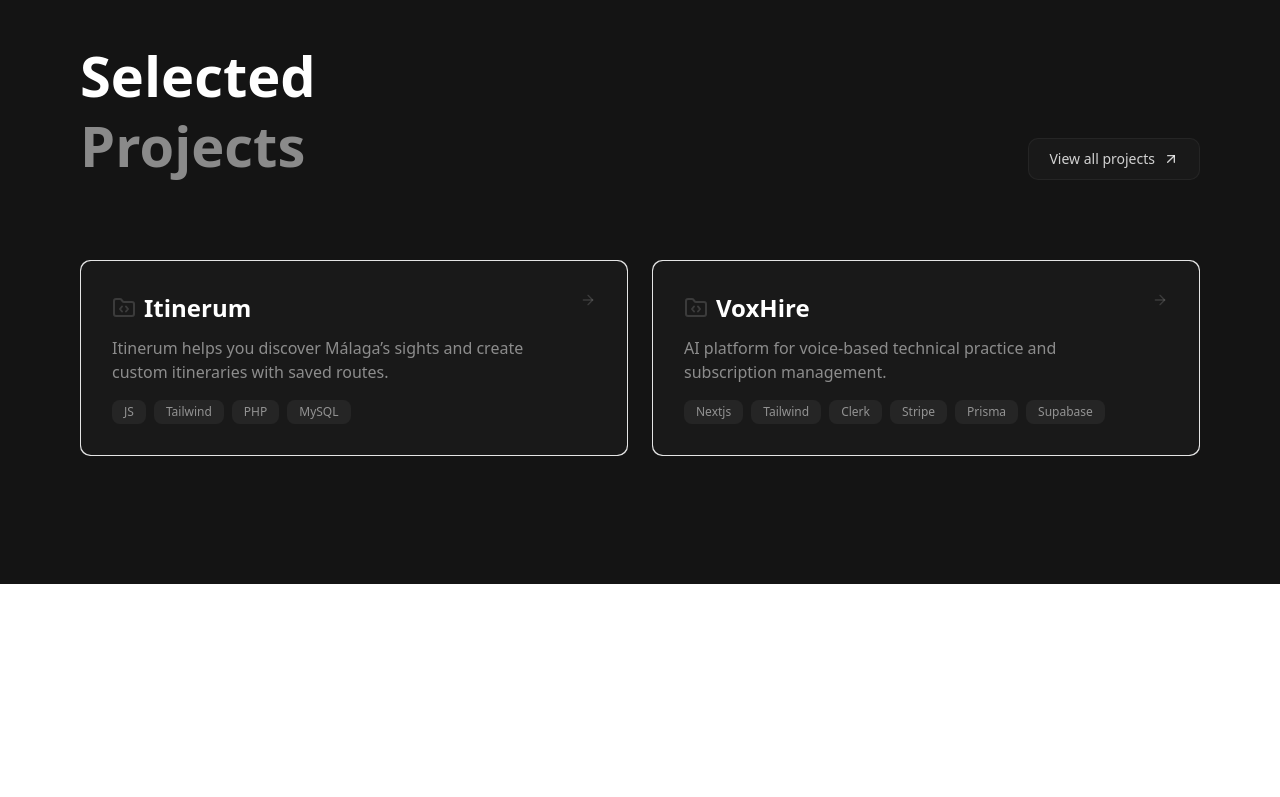
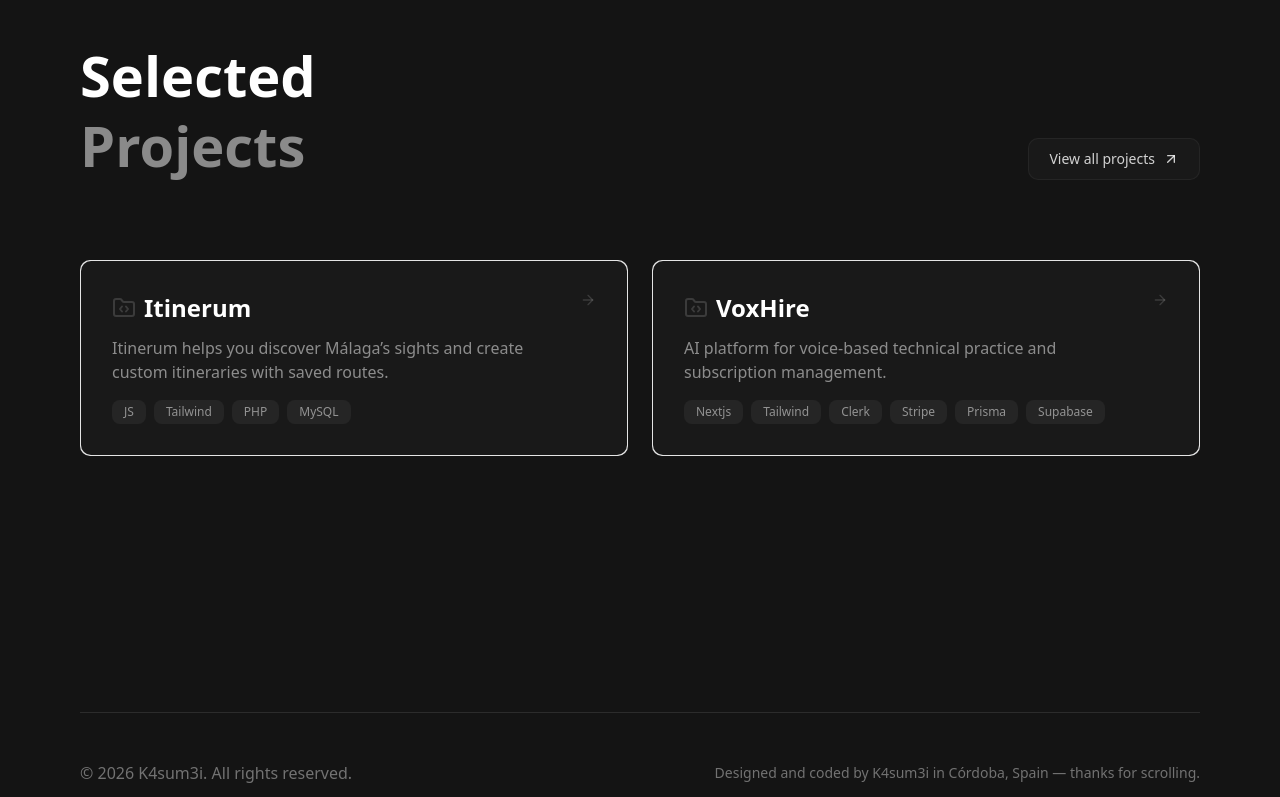
Before and after one commit to K4sum3i/K4sum3i.dev, a Next.js app: page / in a window 1280 px wide. Shown: the part 2000-2797 px from the top of the page. Before the commit the page ends 2584 px from the top, so only its background shows below. Built offline with nearby package versions, Linux system fonts and the light colour scheme.

Commit message:
feat(shared): add shared components index and footer
Add a new index file for shared components to simplify imports and implement a new Footer component with intersection observer animation. Also update NavigationIsland to be a named export and adjust ring color in globals.css.

```diff
--- a/app/(Home)/page.tsx
+++ b/app/(Home)/page.tsx
@@ -1,3 +1,4 @@
+import { Footer } from "@/components/shared";
 import { AboutSection, HeroSection, ProjectsSection } from "./components";
 
 export default function Home() {
@@ -6,6 +7,7 @@ export default function Home() {
       <HeroSection />
       <AboutSection />
       <ProjectsSection />
+      <Footer />
     </main>
   );
 }
--- a/app/globals.css
+++ b/app/globals.css
@@ -99,7 +99,7 @@
   --destructive: oklch(0.704 0.191 22.216);
   --border: oklch(1 0 0 / 10%);
   --input: oklch(1 0 0 / 15%);
-  --ring: oklch(0.556 0 0);
+  --ring: oklch(1 0 0 / 50%);
   --chart-1: oklch(0.488 0.243 264.376);
   --chart-2: oklch(0.696 0.17 162.48);
   --chart-3: oklch(0.769 0.188 70.08);
--- a/app/layout.tsx
+++ b/app/layout.tsx
@@ -1,5 +1,5 @@
 import type { Metadata } from "next";
-import NavigationIsland from "@/components/shared/NavigationIsland";
+import {NavigationIsland} from "@/components/shared";
 import { Geist, Geist_Mono } from "next/font/google";
 import "./globals.css";
 
--- /dev/null
+++ b/components/shared/Footer.tsx
@@ -0,0 +1,39 @@
+"use client";
+import { useEffect, useRef, useState } from "react";
+
+export function Footer() {
+  const [isVisible, setIsVisible] = useState(false);
+  const sectionRef = useRef<HTMLElement>(null);
+
+  useEffect(() => {
+    const observer = new IntersectionObserver(
+      ([entry]) => {
+        if (entry.isIntersecting) setIsVisible(true);
+      },
+      { threshold: 0.1 },
+    );
+
+    if (sectionRef.current) observer.observe(sectionRef.current);
+    return () => observer.disconnect();
+  }, []);
+  return (
+    <section ref={sectionRef} className="relative px-6 py-32 md:px-12 lg:px-20">
+      <div
+        className={`flex flex-col items-start justify-between gap-8 border-t border-white/10 pt-12 transition-all md:flex-row md:items-center ${
+          isVisible ? "translate-y-0 opacity-100" : "translate-y-8 opacity-0"
+        }`}
+        style={{ transitionDelay: "400ms", transitionDuration: "700ms" }}
+      >
+        <div className="flex items-center gap-4 text-white/40">
+          © {new Date().getFullYear()} K4sum3i. All rights reserved.
+        </div>
+
+        {/* Copyright */}
+        <p className="text-sm text-white/40">
+          Designed and coded by K4sum3i in Córdoba, Spain — thanks for
+          scrolling.
+        </p>
+      </div>
+    </section>
+  );
+}
--- a/components/shared/NavigationIsland.tsx
+++ b/components/shared/NavigationIsland.tsx
@@ -2,7 +2,7 @@
 import Link from "next/link";
 import { usePathname } from "next/navigation";
 import { Mail, Github, Twitter, Instagram } from "lucide-react";
-import { useEffect, useRef, useState, useCallback, useMemo } from "react";
+import { useEffect, useRef, useState, useMemo } from "react";
 
 const navItems = [
   { name: "Home", href: "/" },
@@ -49,7 +49,7 @@ function Loader() {
   );
 }
 
-export default function NavigationIsland() {
+export function NavigationIsland() {
   const pathname = usePathname();
   const linkRefs = useRef<(HTMLElement | null)[]>([]);
   const timeoutRef = useRef<NodeJS.Timeout | null>(null);
--- /dev/null
+++ b/components/shared/index.ts
@@ -0,0 +1,2 @@
+export * from "./NavigationIsland"
+export * from "./Footer"
```
